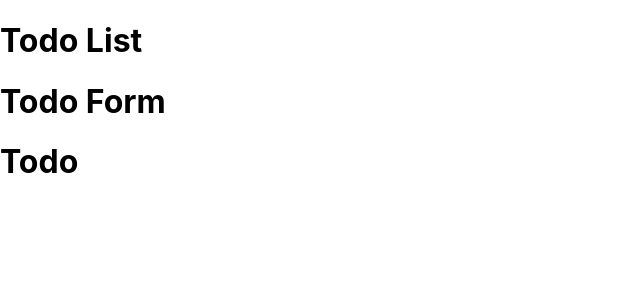
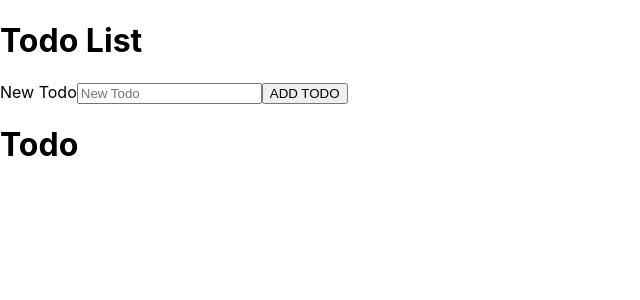
Before and after one commit to JCarlosLucio/react-todo-list, a React (Create React App) app: page / in a window 1280 px wide. Shown: the top 300 px of the page, without its empty margins (0-640 px from the left). Built offline with nearby package versions, Linux system fonts and the light colour scheme.

Commit message:
Add form for render

```diff
--- a/src/NewTodoForm.js
+++ b/src/NewTodoForm.js
@@ -3,9 +3,11 @@ import React, { Component } from 'react';
 export default class NewTodoForm extends Component {
   render() {
     return (
-      <div>
-        <h1>Todo Form</h1>
-      </div>
+      <form>
+        <label htmlFor="newTodo">New Todo</label>
+        <input type="text" id="newTodo" name="newTodo" placeholder="New Todo" />
+        <button>ADD TODO</button>
+      </form>
     );
   }
 }
```
